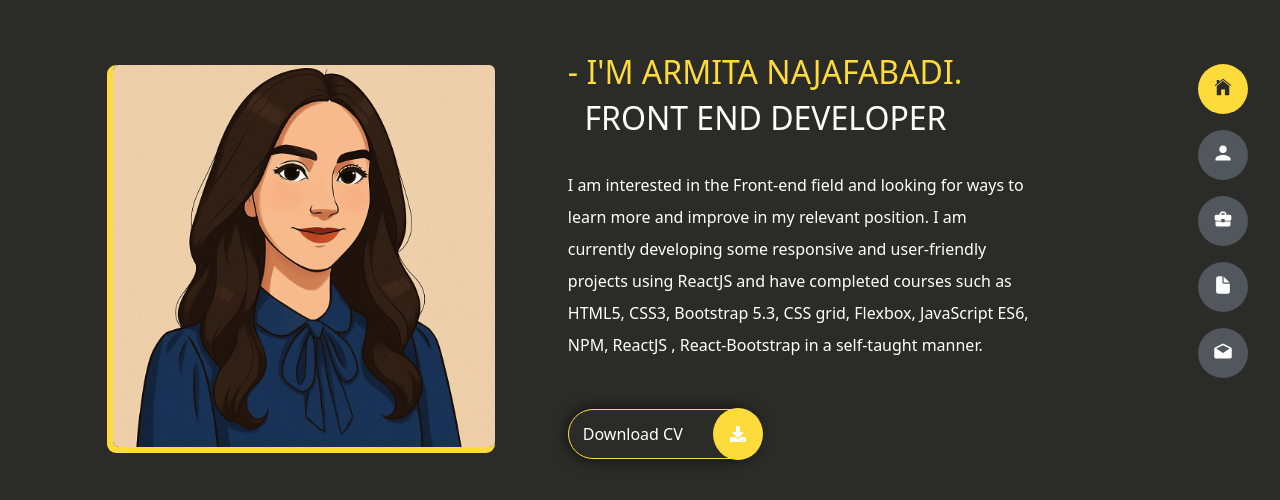
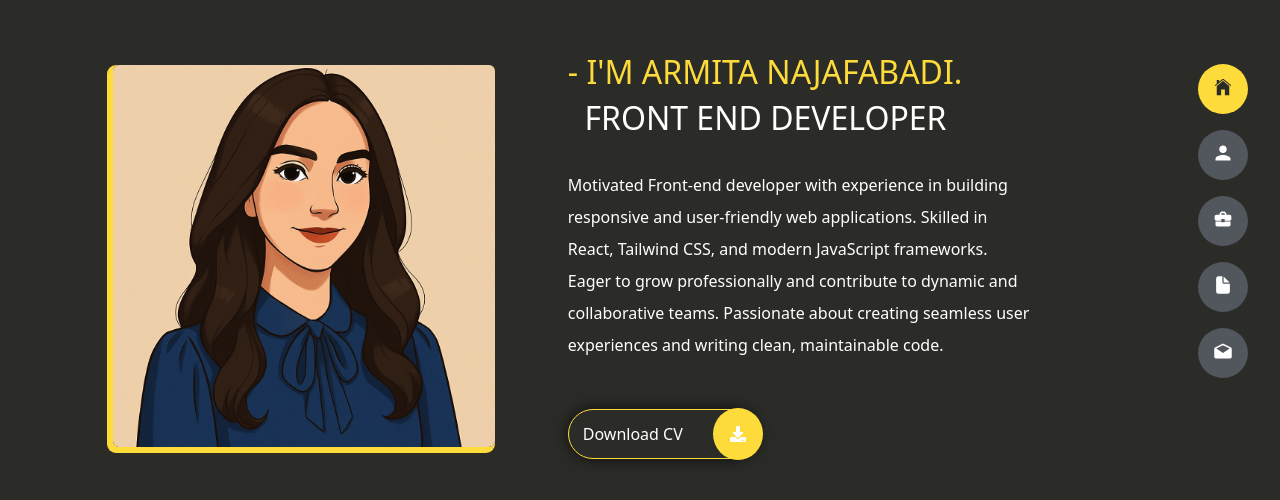
Before and after one commit to Armitanj/Portfolio-Project, a React (Create React App) app: page / in a window 1280 px wide. Shown: the part 144-644 px from the top of the page. Built offline with nearby package versions, Linux system fonts and the light colour scheme.

Commit message:
update desc

```diff
--- a/src/Components/Home/Home.js
+++ b/src/Components/Home/Home.js
@@ -21,12 +21,9 @@ export default function Home() {
             <h1 className="myName">- I'M ARMITA NAJAFABADI.</h1>
             <h1 className="jobTitle"> &nbsp; FRONT END DEVELOPER</h1>
             <p className="desc">
-              I am interested in the Front-end field and looking for ways to
-              learn more and improve in my relevant position. I am currently
-              developing some responsive and user-friendly projects using
-              ReactJS and have completed courses such as HTML5, CSS3, Bootstrap
-              5.3, CSS grid, Flexbox, JavaScript ES6, NPM, ReactJS ,
-              React-Bootstrap in a self-taught manner.
+              Motivated Front-end developer with experience in building responsive and user-friendly web applications. Skilled in React, Tailwind CSS, and modern JavaScript frameworks. Eager to grow professionally and contribute to dynamic and collaborative teams. Passionate about creating seamless user experiences and writing clean, maintainable code.
+
+
             </p>
             <a href="/cv/Armita_Najafabadi_Resume.pdf" download>
               {" "}
```
